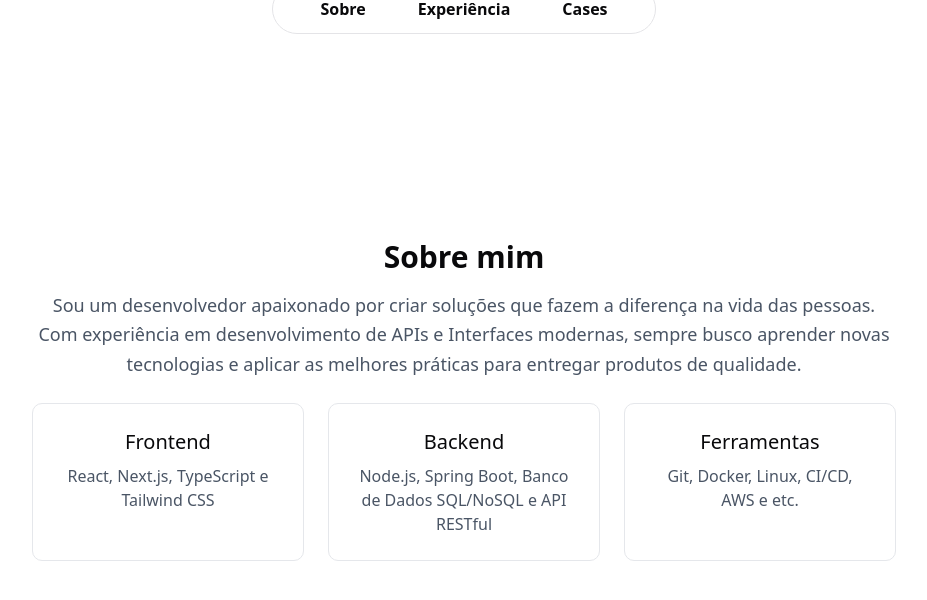
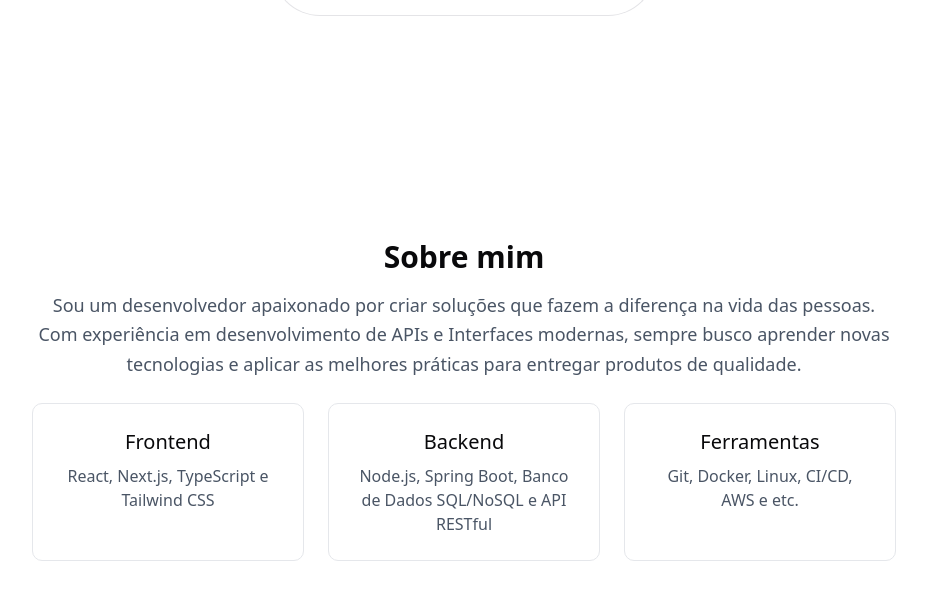
Before and after one commit to lucasgomesmatos/my-portfolio, a Next.js app: page / in a window 1280 px wide. Both pictures are taken after a click on the button "Sobre". Shown: the part 800-1400 px from the top of the page, without its empty margins (176-1103 px from the left). Built offline with nearby package versions, Linux system fonts and the light colour scheme.

Commit message:
fix: improve scroll detection and menu behavior in Navigation component

```diff
--- a/components/global/navigation.tsx
+++ b/components/global/navigation.tsx
@@ -17,9 +17,20 @@ export function Navigation() {
   // Detecta o scroll da página
   useEffect(() => {
     const handleScroll = () => {
-      const scrollTop = window.scrollY;
+      const scrollTop = window.scrollY || document.documentElement.scrollTop;
 
-      setIsScrolled(scrollTop > 50);
+      setIsScrolled(scrollTop > 20);
+
+      // Debug para verificar se o scroll está sendo detectado (remover em produção)
+      if (
+        typeof window !== "undefined" &&
+        process.env.NODE_ENV === "development"
+      ) {
+        console.log("Scroll detected:", {
+          scrollTop,
+          isScrolled: scrollTop > 20,
+        });
+      }
 
       // Se preventMinimize estiver ativo, não fecha o menu expandido
       if (preventMinimize) {
@@ -27,13 +38,22 @@ export function Navigation() {
       }
 
       // Fecha o menu expandido ao fazer scroll manual
-      if (scrollTop > 50 && isExpanded) {
+      if (scrollTop > 20 && isExpanded) {
         setIsExpanded(false);
       }
     };
 
-    window.addEventListener("scroll", handleScroll);
-    return () => window.removeEventListener("scroll", handleScroll);
+    // Adiciona listeners para diferentes tipos de scroll (incluindo mobile)
+    window.addEventListener("scroll", handleScroll, { passive: true });
+    document.addEventListener("scroll", handleScroll, { passive: true });
+
+    // Chama handleScroll uma vez para definir o estado inicial
+    handleScroll();
+
+    return () => {
+      window.removeEventListener("scroll", handleScroll);
+      document.removeEventListener("scroll", handleScroll);
+    };
   }, [preventMinimize, isExpanded]);
 
   const handleSectionClick = (sectionId: string) => {
@@ -71,7 +91,12 @@ export function Navigation() {
       transition={{
         duration: 0.5,
         ease: "easeOut",
-        top: { duration: 0.1, ease: "easeInOut" },
+        top: { duration: 0.3, ease: "easeInOut" },
+      }}
+      style={{
+        // Garante que funcione em todos os dispositivos
+        position: "fixed",
+        willChange: "transform, top, opacity",
       }}
     >
       {/* Estado normal (no topo) ou expandido */}
@@ -112,7 +137,7 @@ export function Navigation() {
         {isScrolled && !isExpanded && (
           <motion.button
             type="button"
-            className="backdrop-blur-sm rounded-b-full w-72 md:w-96 flex justify-center shadow-full border cursor-pointer"
+            className="backdrop-blur-sm rounded-b-full w-72 md:w-96 flex justify-center shadow-full border cursor-pointer touch-manipulation"
             onClick={handleNavClick}
             aria-label="Expandir menu de navegação"
             initial={{ opacity: 0, scaleX: 0.5, y: -20 }}
@@ -128,6 +153,12 @@ export function Navigation() {
               transition: { duration: 0.2 },
             }}
             whileTap={{ scale: 0.98 }}
+            style={{
+              // Força exibição no mobile
+              display: "flex",
+              minHeight: "48px",
+              touchAction: "manipulation",
+            }}
           >
             <motion.div
               className="px-4 py-3"
```
